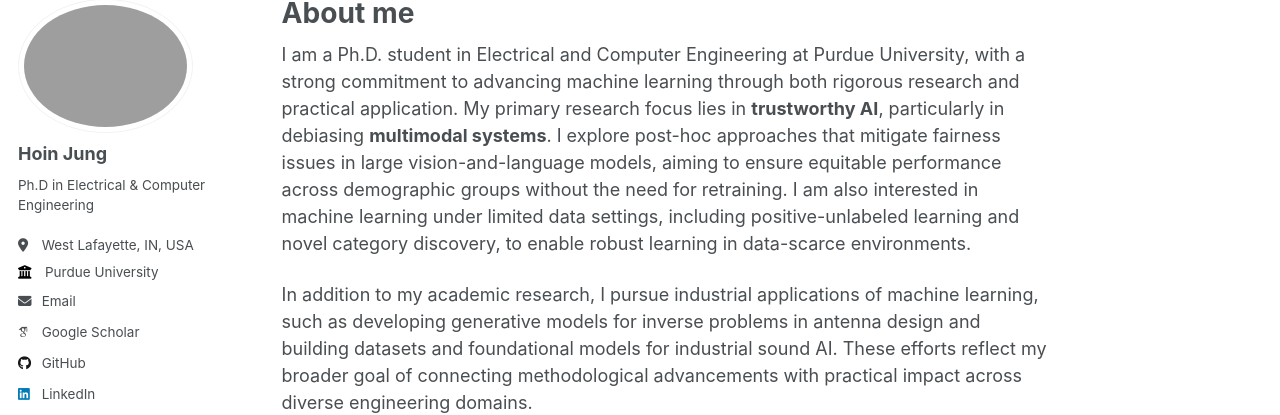
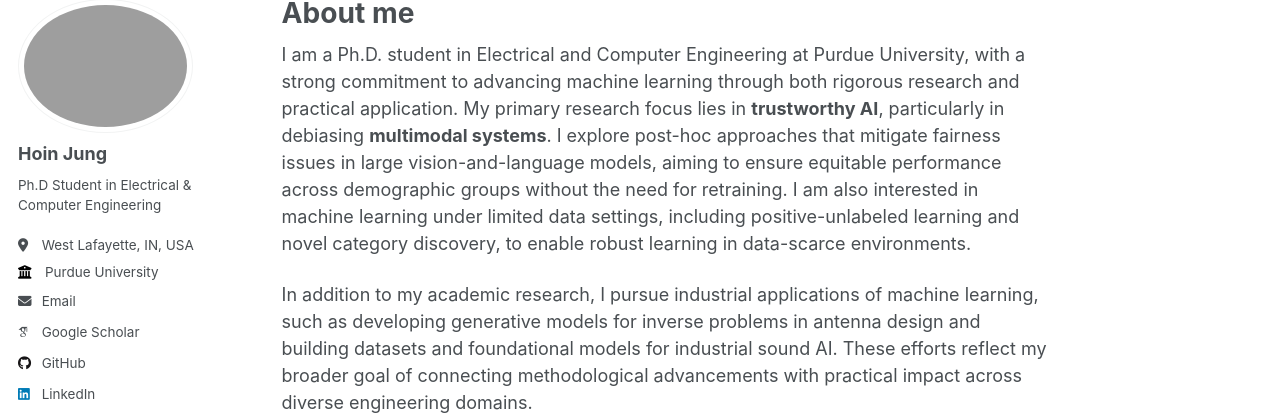
Before and after one commit to HoinJung/hoinjung.github.io, a Jekyll site: the page built from _pages/about.md, in a window 1280 px wide. Shown: the part 107-522 px from the top of the page. Built offline with Jekyll 4.4.1, drawn with Linux system fonts in a browser that asks for light colours; some web fonts are replaced.

Commit message:
Update _config.yml

```diff
--- a/_config.yml
+++ b/_config.yml
@@ -11,7 +11,7 @@ locale                   : "en-US"
 title                    : "Hoin Jung"
 title_separator          : "-"
 name                     : &name "Hoin Jung"
-description              : &description "Ph.D in Electrical & Computer Engineering @ Purdue University"
+description              : &description "Ph.D Student in Electrical & Computer Engineering @ Purdue University"
 url                      : https://hoinjung.github.io # the base hostname & protocol for your site e.g. "https://mmistakes.github.io"
 baseurl                  : "" # the subpath of your site, e.g. "/blog"
 repository               : "HoinJung/hoinjung.github.io"
@@ -24,7 +24,7 @@ author:
   avatar           : "hoin.jpeg"
   name             : "Hoin Jung"
   pronouns         : # example: "she/her"
-  bio              : "Ph.D in Electrical & Computer Engineering"
+  bio              : "Ph.D Student in Electrical & Computer Engineering"
   location         : "West Lafayette, IN, USA"
   employer         : "Purdue University"
   uri              : # URL
```
